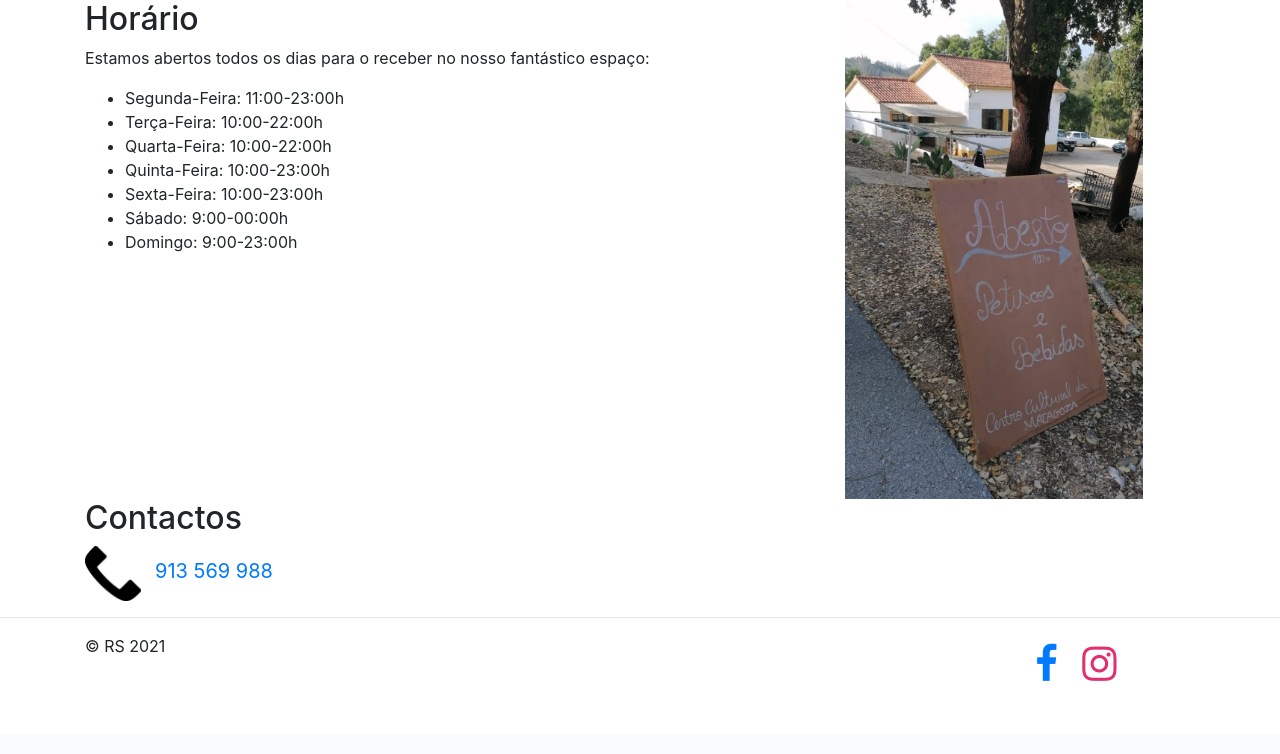
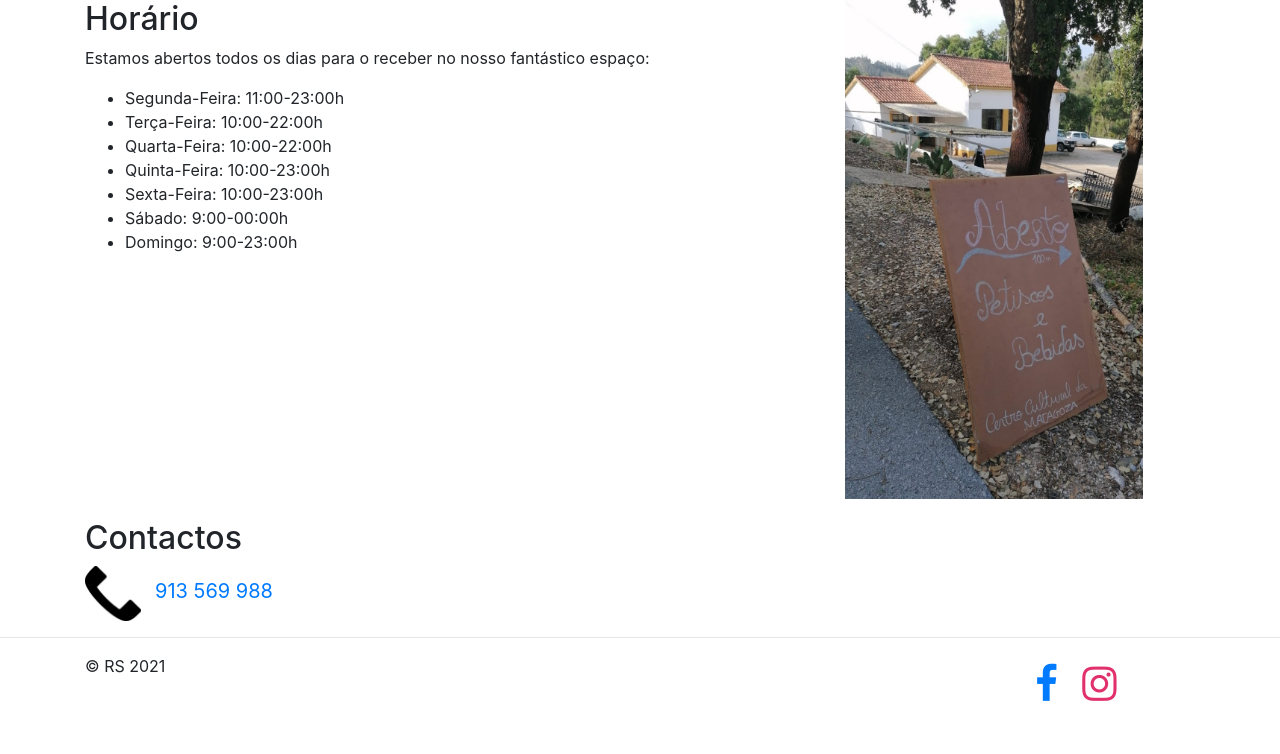
Before and after one commit to Ricardo-Santos-21904332/Website-Centro-Cultural-e-Recreativo-Da-Matagoza, a Django app: page / in a window 1280 px wide. Shown: the part 800-1554 px from the top of the page. Before the commit the page ends 1481 px from the top, so only its background shows below. Run offline with Django 3.2, Linux system fonts and the light colour scheme; some libraries are stand-ins or nearby versions.

Commit message:
Melhoria página Introdução

```diff
--- a/website/templates/website/index.html
+++ b/website/templates/website/index.html
@@ -56,7 +56,7 @@
         <img src=" {% static 'website/images/horario.jpeg' %}" alt="" width="85%">
     </div>
     <div class="col-md-12">
-        <h2>Contactos</h2>
+        <h2 style="padding-top: 20px">Contactos</h2>
         {% load static %}
         <img src=" {% static 'website/images/contactos.png' %}" alt="" width="5%" >
         <a  style="padding-left: 10px;font-size: 20px" href="tel:913 569 988">913 569 988</a>
```
